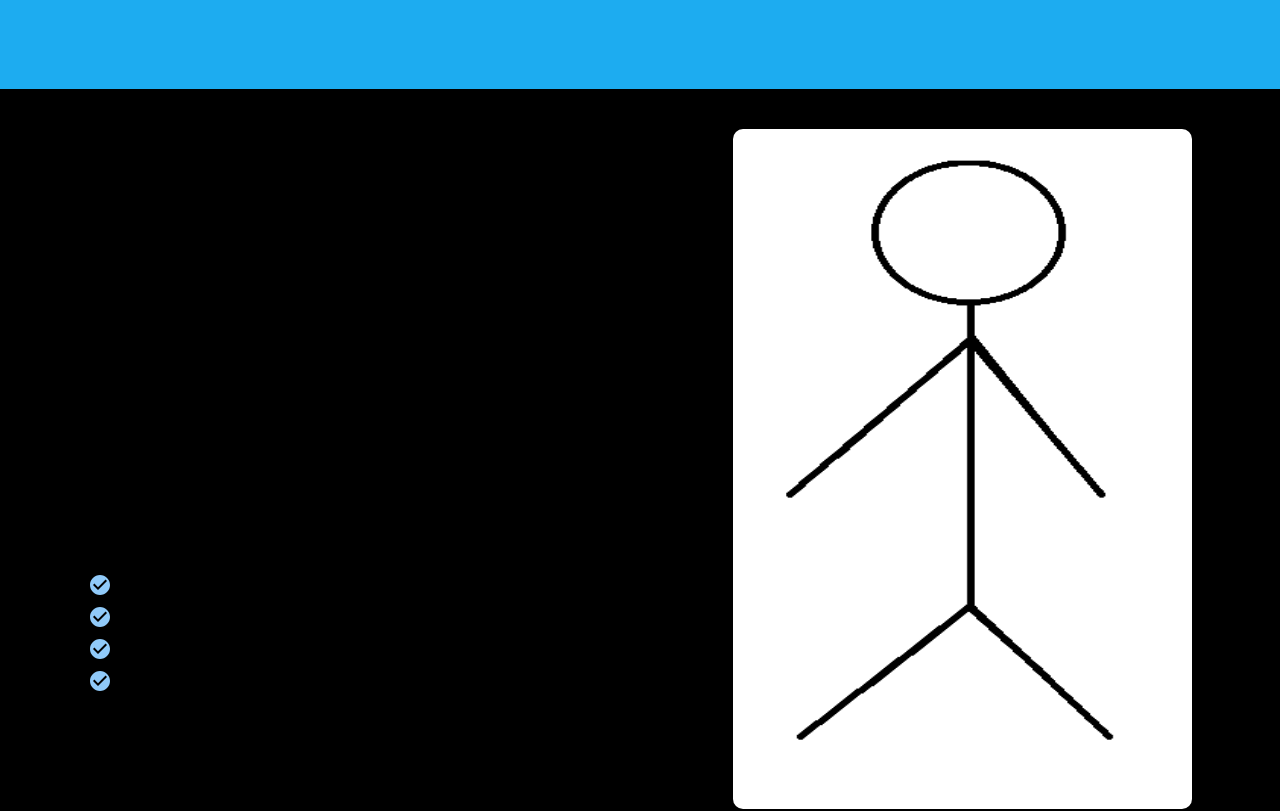
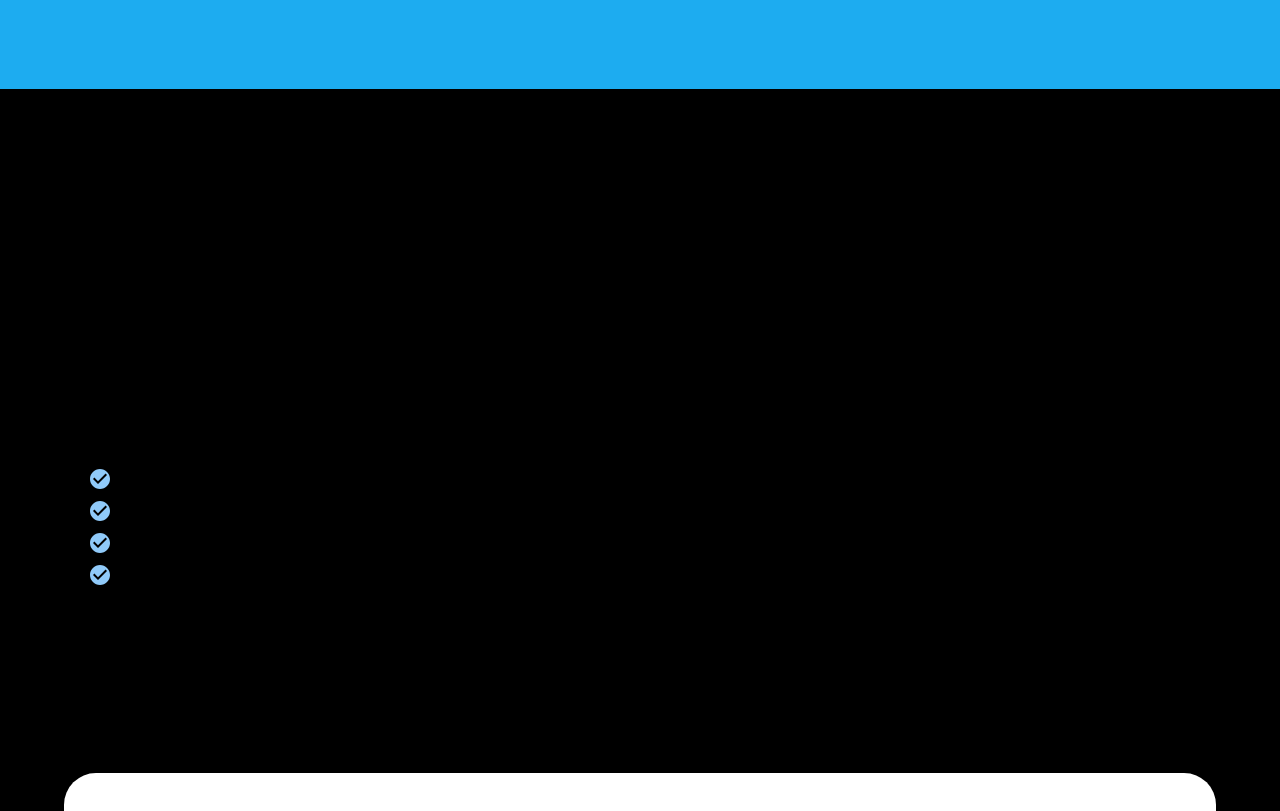
Before and after one commit to vule0/CarDealBroker, a React (Vite) app in the folder frontend/: page / in a window 1280 px wide. Shown: the part 760-1571 px from the top of the page. Built offline with nearby package versions, Linux system fonts and the light colour scheme.

Commit message:
removed about image

```diff
--- a/frontend/src/components/AboutComponent.tsx
+++ b/frontend/src/components/AboutComponent.tsx
@@ -1,6 +1,6 @@
 import React from "react";
 import { Box, Typography, Container} from "@mui/material";
-import aboutImage from "../assets/samplepic.png"; // Replace with your actual image
+import aboutImage from "../assets/CarDealBrokerLogoSmall.jpg"; // Replace with your actual image
 import CheckCircleIcon from '@mui/icons-material/CheckCircle';
 
 const AboutComponent: React.FC = () => {
@@ -68,7 +68,7 @@ const AboutComponent: React.FC = () => {
         </Box>
 
         {/* Right Side: Image */}
-        <Box
+        {/* <Box
           sx={{
             flex: 0.75,
             display: "flex",
@@ -91,7 +91,7 @@ const AboutComponent: React.FC = () => {
               boxShadow: "0 4px 10px rgba(0, 0, 0, 0.1)",
             }}
           />
-        </Box>
+        </Box> */}
       </Box>
     </Container>
   );
```
